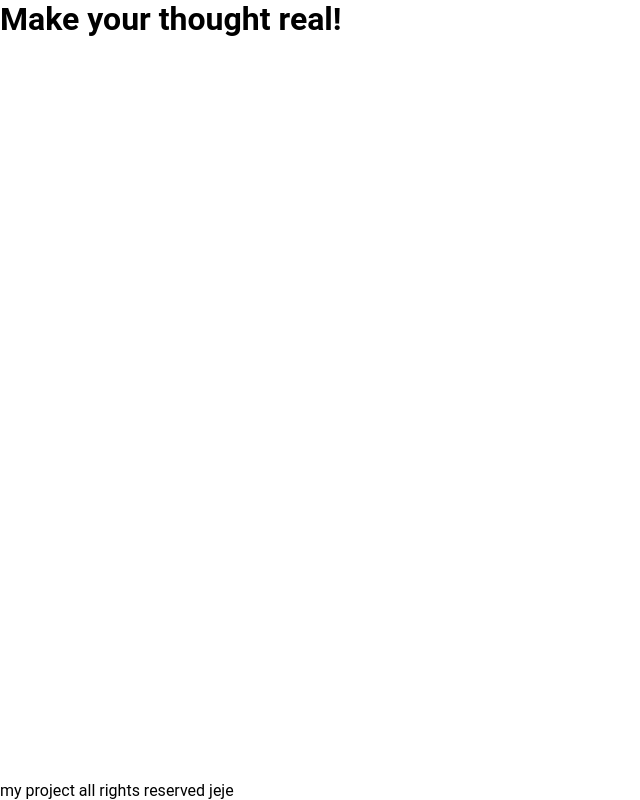
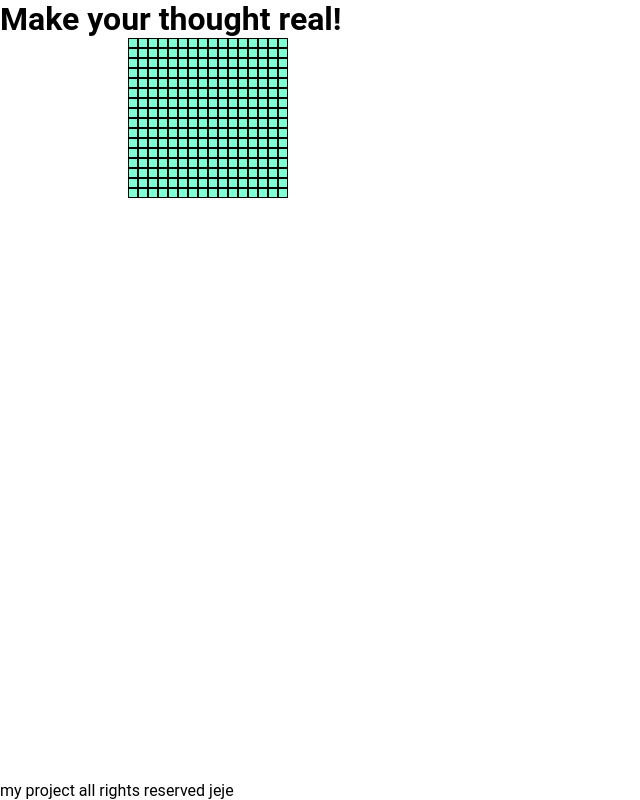
Before and after one commit to mdemiguels/odin-etch-a-sketch, a plain HTML site: page index.html in a window 1280 px wide. Shown: the whole page, without its empty margins (0-640 px from the left). Drawn offline with Linux system fonts and the light colour scheme.

Commit message:
add event listeners to each pixel to add new classes

```diff
--- a/index.html
+++ b/index.html
@@ -14,7 +14,7 @@
 
     <main>
         <aside class="options-container"></aside>
-        <section class="container"></section>
+        <section class="grid-container"></section>
     </main>
 
     <footer>
--- a/script.js
+++ b/script.js
@@ -1,12 +1,24 @@
-const gridContainer = document.querySelector('.container');
+const gridContainer = document.querySelector(".grid-container");
 
-document.addEventListener('DOMContentLoaded', () => {
+for (let i = 0; i < 256; i++) {
+    const divPixel = document.createElement("DIV");
+    divPixel.classList = "pixel";
 
-    for (let i = 0; i < 256; i++) {
+    gridContainer.appendChild(divPixel);
+}
 
-        const divPixel = document.createElement('DIV');
-        divPixel.classList = 'pixel';
-        gridContainer.appendChild(divPixel);
+document.addEventListener("DOMContentLoaded", () => {
+    const pixelNodeList = document.querySelectorAll(".pixel");
 
-    }
+    pixelNodeList.forEach((pixel) => {
+
+        pixel.addEventListener("mouseover", () => {
+            pixel.classList = "pixel draw";
+        });
+
+        pixel.addEventListener("mouseout", () => {
+            pixel.classList = "pixel";
+        });
+
+    });
 });
--- a/styles.css
+++ b/styles.css
@@ -19,4 +19,27 @@ body {
 
 main {
     flex: 1;
+    width: 80%;
+    margin: 0 auto;
 }
+
+.options-container {
+
+}
+
+.grid-container {
+    width: 160px;
+    display: flex;
+    flex-wrap: wrap;
+}
+
+.pixel {
+    width: 10px;
+    height: 10px;
+    background-color: aquamarine;
+    border: 1px solid black;
+}
+
+.draw {
+    background-color: #000;
+}
```
